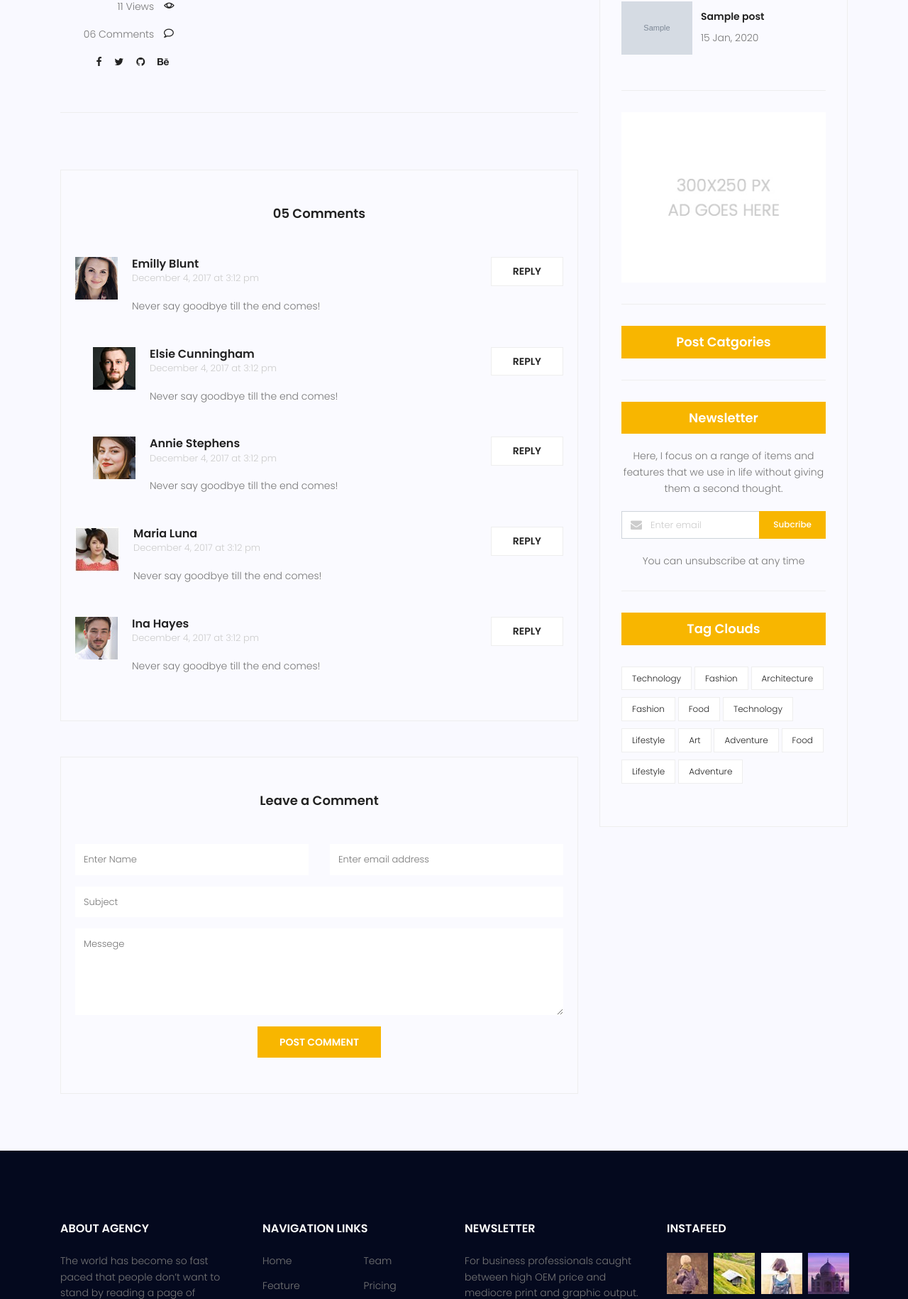
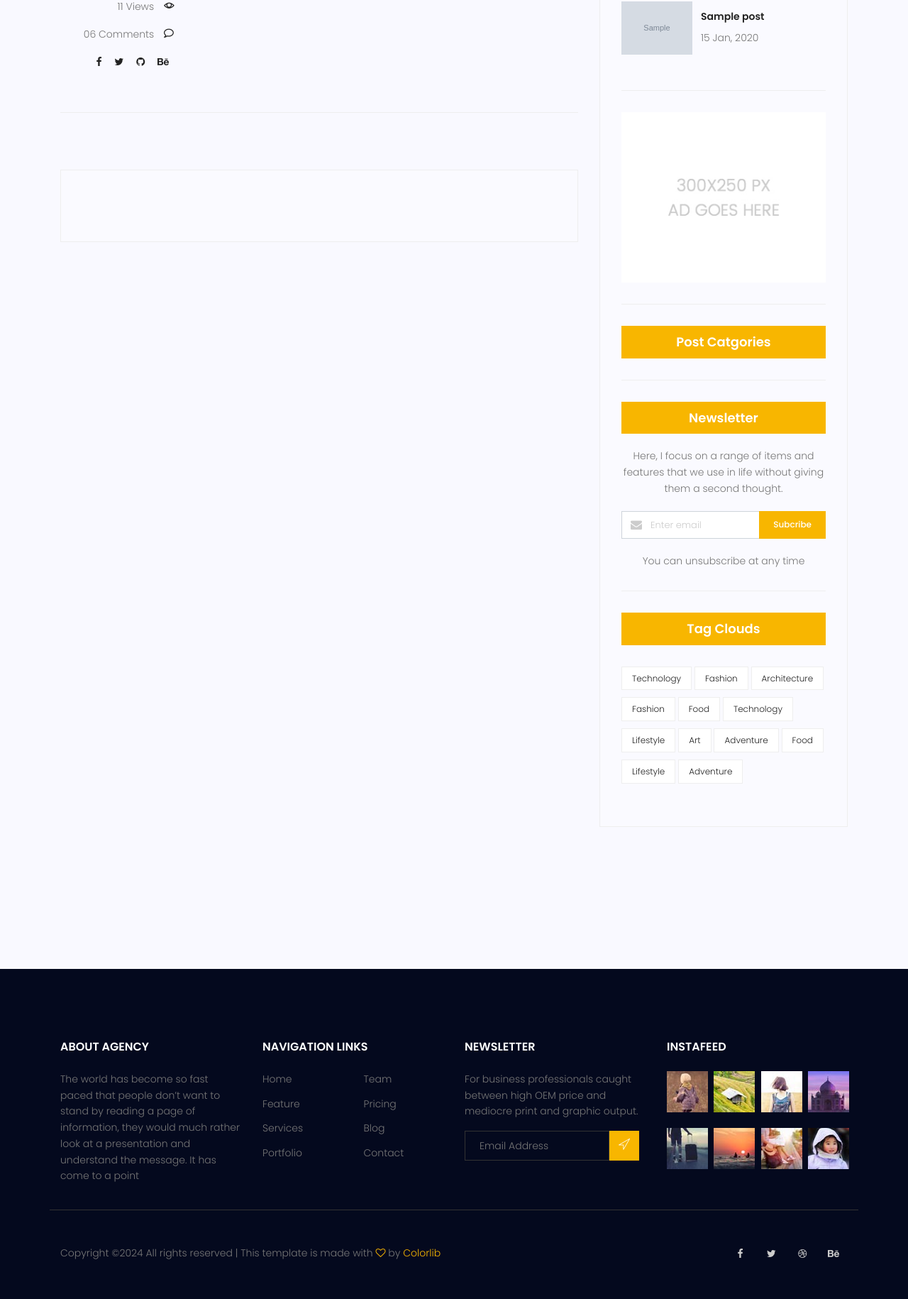
Before and after one commit to haadijafari/Travelista, a Django app: page /blog/single/1 in a window 1280 px wide. Shown: the part 1120-2950 px from the top of the page at 71% size. Run offline with Django 3.2, Linux system fonts and the light colour scheme; tables that the repository leaves empty hold one stand-in row (values such as "Sample post"); grey boxes marked "Sample" are stand-in pictures; some libraries are stand-ins or nearby versions.

Commit message:
[ADD] Disqus Commenting System

```diff
--- a/Travelista/templates/blog/blog-single.html
+++ b/Travelista/templates/blog/blog-single.html
@@ -97,125 +97,152 @@
     					{% endwith %}
 					</div>
 				</div>
-				<div class="comments-area">
-					<h4>05 Comments</h4>
-					<div class="comment-list">
-						<div class="single-comment justify-content-between d-flex">
-							<div class="user justify-content-between d-flex">
-								<div class="thumb">
-									<img src="{% static 'img/blog/c1.jpg' %}" alt="">
-								</div>
-								<div class="desc">
-									<h5><a href="#">Emilly Blunt</a></h5>
-									<p class="date">December 4, 2017 at 3:12 pm </p>
-									<p class="comment">
-										Never say goodbye till the end comes!
-									</p>
-								</div>
-							</div>
-							<div class="reply-btn">
-									<a href="" class="btn-reply text-uppercase">reply</a>
-							</div>
-						</div>
-					</div>
-					<div class="comment-list left-padding">
-						<div class="single-comment justify-content-between d-flex">
-							<div class="user justify-content-between d-flex">
-								<div class="thumb">
-									<img src="{% static 'img/blog/c2.jpg' %}" alt="">
-								</div>
-								<div class="desc">
-									<h5><a href="#">Elsie Cunningham</a></h5>
-									<p class="date">December 4, 2017 at 3:12 pm </p>
-									<p class="comment">
-										Never say goodbye till the end comes!
-									</p>
-								</div>
-							</div>
-							<div class="reply-btn">
-									<a href="" class="btn-reply text-uppercase">reply</a>
-							</div>
-						</div>
-					</div>
-					<div class="comment-list left-padding">
-						<div class="single-comment justify-content-between d-flex">
-							<div class="user justify-content-between d-flex">
-								<div class="thumb">
-									<img src="{% static 'img/blog/c3.jpg' %}" alt="">
-								</div>
-								<div class="desc">
-									<h5><a href="#">Annie Stephens</a></h5>
-									<p class="date">December 4, 2017 at 3:12 pm </p>
-									<p class="comment">
-										Never say goodbye till the end comes!
-									</p>
-								</div>
-							</div>
-							<div class="reply-btn">
-									<a href="" class="btn-reply text-uppercase">reply</a>
-							</div>
-						</div>
-					</div>
-					<div class="comment-list">
-						<div class="single-comment justify-content-between d-flex">
-							<div class="user justify-content-between d-flex">
-								<div class="thumb">
-									<img src="{% static 'img/blog/c4.jpg' %}" alt="">
-								</div>
-								<div class="desc">
-									<h5><a href="#">Maria Luna</a></h5>
-									<p class="date">December 4, 2017 at 3:12 pm </p>
-									<p class="comment">
-										Never say goodbye till the end comes!
-									</p>
-								</div>
-							</div>
-							<div class="reply-btn">
-									<a href="" class="btn-reply text-uppercase">reply</a>
-							</div>
-						</div>
-					</div>
-					<div class="comment-list">
-						<div class="single-comment justify-content-between d-flex">
-							<div class="user justify-content-between d-flex">
-								<div class="thumb">
-									<img src="{% static 'img/blog/c5.jpg' %}" alt="">
-								</div>
-								<div class="desc">
-									<h5><a href="#">Ina Hayes</a></h5>
-									<p class="date">December 4, 2017 at 3:12 pm </p>
-									<p class="comment">
-										Never say goodbye till the end comes!
-									</p>
-								</div>
-							</div>
-							<div class="reply-btn">
-									<a href="" class="btn-reply text-uppercase">reply</a>
-							</div>
-						</div>
-					</div>
-				</div>
-				<div class="comment-form">
-					<h4>Leave a Comment</h4>
-					<form>
-						<div class="form-group form-inline">
-							<div class="form-group col-lg-6 col-md-12 name">
-							<input type="text" class="form-control" id="name" placeholder="Enter Name" onfocus="this.placeholder = ''" onblur="this.placeholder = 'Enter Name'">
-							</div>
-							<div class="form-group col-lg-6 col-md-12 email">
-							<input type="email" class="form-control" id="email" placeholder="Enter email address" onfocus="this.placeholder = ''" onblur="this.placeholder = 'Enter email address'">
-							</div>
-						</div>
-						<div class="form-group">
-							<input type="text" class="form-control" id="subject" placeholder="Subject" onfocus="this.placeholder = ''" onblur="this.placeholder = 'Subject'">
-						</div>
-						<div class="form-group">
-							<textarea class="form-control mb-10" rows="5" name="message" placeholder="Messege" onfocus="this.placeholder = ''" onblur="this.placeholder = 'Messege'" required=""></textarea>
-						</div>
-						<a href="#" class="primary-btn text-uppercase">Post Comment</a>
-					</form>
-				</div>
+
+                <!-- Comment Area -->
+
+{#				<div class="comments-area">#}
+{#					<h4>05 Comments</h4>#}
+{#					<div class="comment-list">#}
+{#						<div class="single-comment justify-content-between d-flex">#}
+{#							<div class="user justify-content-between d-flex">#}
+{#								<div class="thumb">#}
+{#									<img src="{% static 'img/blog/c1.jpg' %}" alt="">#}
+{#								</div>#}
+{#								<div class="desc">#}
+{#									<h5><a href="#">Emilly Blunt</a></h5>#}
+{#									<p class="date">December 4, 2017 at 3:12 pm </p>#}
+{#									<p class="comment">#}
+{#										Never say goodbye till the end comes!#}
+{#									</p>#}
+{#								</div>#}
+{#							</div>#}
+{#							<div class="reply-btn">#}
+{#									<a href="" class="btn-reply text-uppercase">reply</a> #}
+{#							</div>#}
+{#						</div>#}
+{#					</div>	#}
+{#					<div class="comment-list left-padding">#}
+{#						<div class="single-comment justify-content-between d-flex">#}
+{#							<div class="user justify-content-between d-flex">#}
+{#								<div class="thumb">#}
+{#									<img src="{% static 'img/blog/c2.jpg' %}" alt="">#}
+{#								</div>#}
+{#								<div class="desc">#}
+{#									<h5><a href="#">Elsie Cunningham</a></h5>#}
+{#									<p class="date">December 4, 2017 at 3:12 pm </p>#}
+{#									<p class="comment">#}
+{#										Never say goodbye till the end comes!#}
+{#									</p>#}
+{#								</div>#}
+{#							</div>#}
+{#							<div class="reply-btn">#}
+{#									<a href="" class="btn-reply text-uppercase">reply</a> #}
+{#							</div>#}
+{#						</div>#}
+{#					</div>	#}
+{#					<div class="comment-list left-padding">#}
+{#						<div class="single-comment justify-content-between d-flex">#}
+{#							<div class="user justify-content-between d-flex">#}
+{#								<div class="thumb">#}
+{#									<img src="{% static 'img/blog/c3.jpg' %}" alt="">#}
+{#								</div>#}
+{#								<div class="desc">#}
+{#									<h5><a href="#">Annie Stephens</a></h5>#}
+{#									<p class="date">December 4, 2017 at 3:12 pm </p>#}
+{#									<p class="comment">#}
+{#										Never say goodbye till the end comes!#}
+{#									</p>#}
+{#								</div>#}
+{#							</div>#}
+{#							<div class="reply-btn">#}
+{#									<a href="" class="btn-reply text-uppercase">reply</a> #}
+{#							</div>#}
+{#						</div>#}
+{#					</div>	#}
+{#					<div class="comment-list">#}
+{#						<div class="single-comment justify-content-between d-flex">#}
+{#							<div class="user justify-content-between d-flex">#}
+{#								<div class="thumb">#}
+{#									<img src="{% static 'img/blog/c4.jpg' %}" alt="">#}
+{#								</div>#}
+{#								<div class="desc">#}
+{#									<h5><a href="#">Maria Luna</a></h5>#}
+{#									<p class="date">December 4, 2017 at 3:12 pm </p>#}
+{#									<p class="comment">#}
+{#										Never say goodbye till the end comes!#}
+{#									</p>#}
+{#								</div>#}
+{#							</div>#}
+{#							<div class="reply-btn">#}
+{#									<a href="" class="btn-reply text-uppercase">reply</a> #}
+{#							</div>#}
+{#						</div>#}
+{#					</div>	#}
+{#					<div class="comment-list">#}
+{#						<div class="single-comment justify-content-between d-flex">#}
+{#							<div class="user justify-content-between d-flex">#}
+{#								<div class="thumb">#}
+{#									<img src="{% static 'img/blog/c5.jpg' %}" alt="">#}
+{#								</div>#}
+{#								<div class="desc">#}
+{#									<h5><a href="#">Ina Hayes</a></h5>#}
+{#									<p class="date">December 4, 2017 at 3:12 pm </p>#}
+{#									<p class="comment">#}
+{#										Never say goodbye till the end comes!#}
+{#									</p>#}
+{#								</div>#}
+{#							</div>#}
+{#							<div class="reply-btn">#}
+{#									<a href="" class="btn-reply text-uppercase">reply</a> #}
+{#							</div>#}
+{#						</div>#}
+{#					</div>	                                             				#}
+{#				</div>#}
+{#				<div class="comment-form">#}
+{#					<h4>Leave a Comment</h4>#}
+{#					<form>#}
+{#						<div class="form-group form-inline">#}
+{#							<div class="form-group col-lg-6 col-md-12 name">#}
+{#							<input type="text" class="form-control" id="name" placeholder="Enter Name" onfocus="this.placeholder = ''" onblur="this.placeholder = 'Enter Name'">#}
+{#							</div>#}
+{#							<div class="form-group col-lg-6 col-md-12 email">#}
+{#							<input type="email" class="form-control" id="email" placeholder="Enter email address" onfocus="this.placeholder = ''" onblur="this.placeholder = 'Enter email address'">#}
+{#							</div>#}
+{#						</div>#}
+{#						<div class="form-group">#}
+{#							<input type="text" class="form-control" id="subject" placeholder="Subject" onfocus="this.placeholder = ''" onblur="this.placeholder = 'Subject'">#}
+{#						</div>#}
+{#						<div class="form-group">#}
+{#							<textarea class="form-control mb-10" rows="5" name="message" placeholder="Messege" onfocus="this.placeholder = ''" onblur="this.placeholder = 'Messege'" required=""></textarea>#}
+{#						</div>#}
+{#						<a href="#" class="primary-btn text-uppercase">Post Comment</a>#}
+{#					</form>#}
+{#				</div>#}
+
+            <div class="comments-area">
+                <div id="disqus_thread"></div>
+                <script>
+                    /**
+                    *  RECOMMENDED CONFIGURATION VARIABLES: EDIT AND UNCOMMENT THE SECTION BELOW TO INSERT DYNAMIC VALUES FROM YOUR PLATFORM OR CMS.
+                    *  LEARN WHY DEFINING THESE VARIABLES IS IMPORTANT: https://disqus.com/admin/universalcode/#configuration-variables    */
+                    /*
+                    var disqus_config = function () {
+                    this.page.url = PAGE_URL;  // Replace PAGE_URL with your page's canonical URL variable
+                    this.page.identifier = PAGE_IDENTIFIER; // Replace PAGE_IDENTIFIER with your page's unique identifier variable
+                    };
+                    */
+                    (function() { // DON'T EDIT BELOW THIS LINE
+                    var d = document, s = d.createElement('script');
+                    s.src = 'https://travelista-1.disqus.com/embed.js';
+                    s.setAttribute('data-timestamp', +new Date());
+                    (d.head || d.body).appendChild(s);
+                    })();
+                </script>
+                <noscript>Please enable JavaScript to view the <a href="https://disqus.com/?ref_noscript">comments powered by Disqus.</a></noscript>
+            </div>
 			</div>
+
+            <!-- Sidebar Widget -->
 			<div class="col-lg-4 sidebar-widgets">
 				<div class="widget-wrap">
 
```
